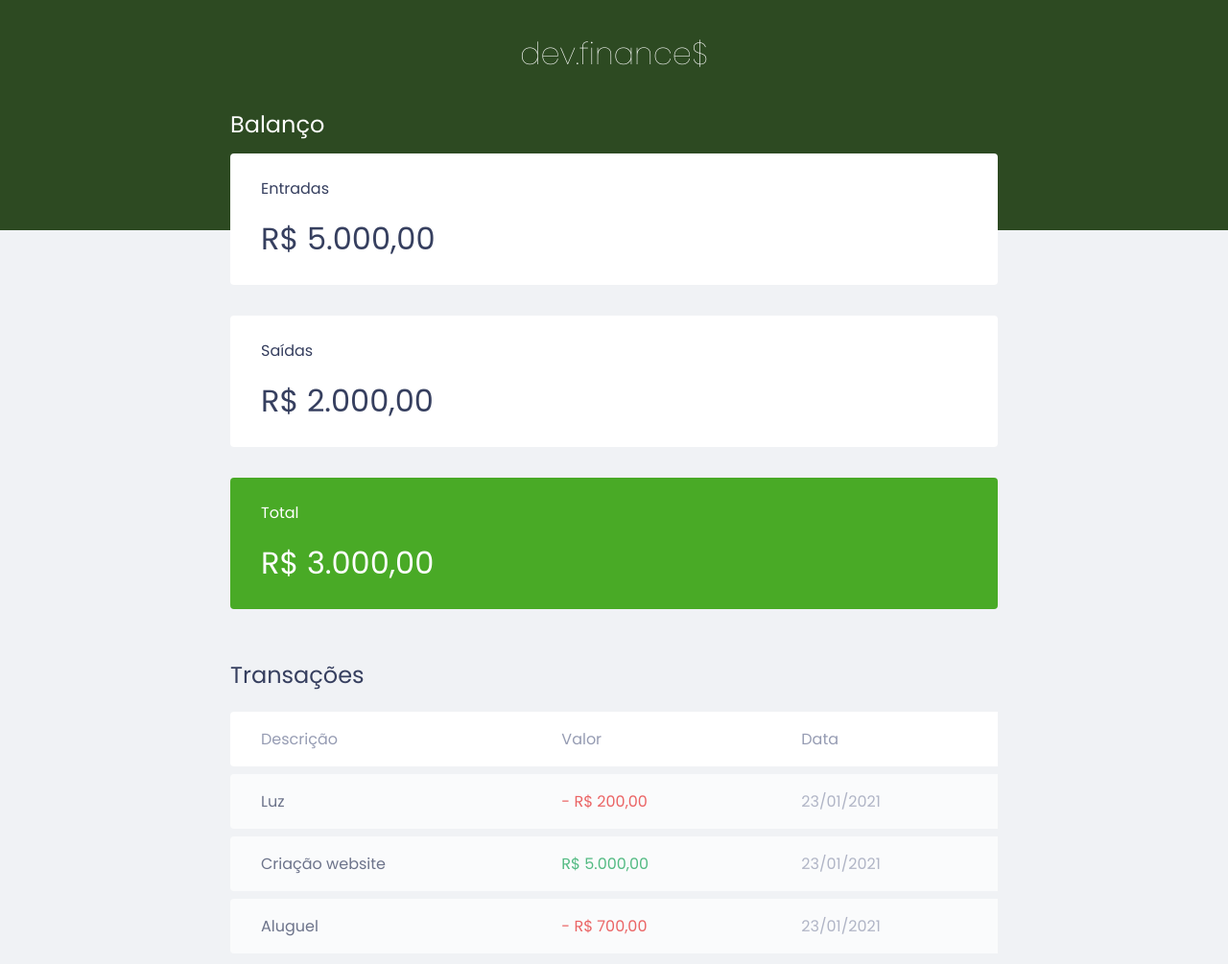
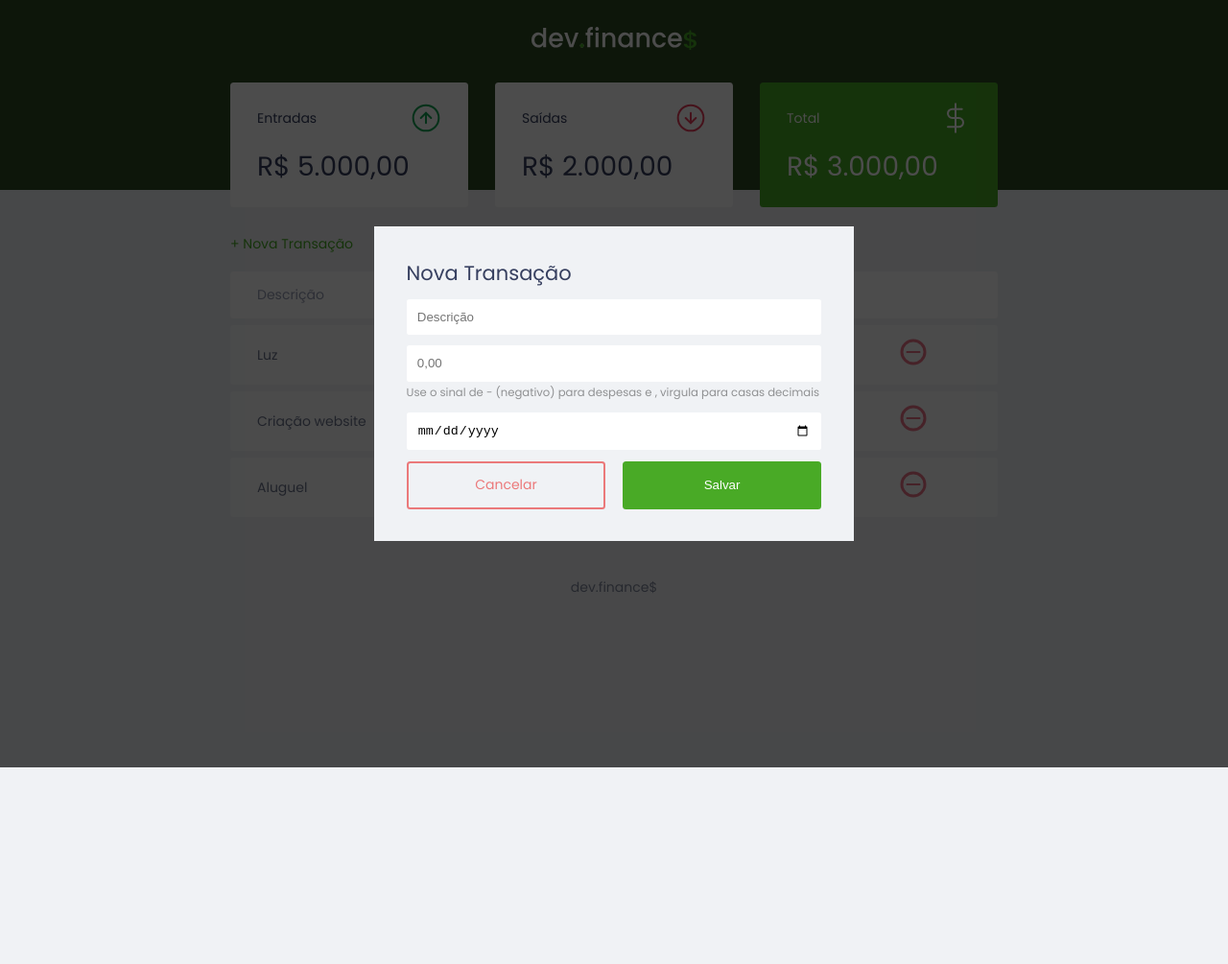
Before and after one commit to leandross86/devfinance, a plain HTML site: page index.html in a window 1280 px wide. Shown: the top 1005 px of the page at 96% size. After the commit the page ends 800 px from the top, so only its background shows below. Drawn offline with Linux system fonts and the light colour scheme.

Commit message:
Improve html and css in application

```diff
--- a/index.html
+++ b/index.html
@@ -1,42 +1,56 @@
 <!DOCTYPE html>
 <html lang="pt-BR">
+
 <head>
   <meta charset="UTF-8" />
   <meta name="viewport" content="width=device-width, initial-scale=1.0" />
   <title>dev.finance$</title>
   <link rel="stylesheet" href="./styles.css">
   <link rel="preconnect" href="https://fonts.gstatic.com">
-    <link href="https://fonts.googleapis.com/css2?family=Poppins:ital,wght@0,100;0,200;0,400;0,700;1,200;1,400;1,700&display=swap" rel="stylesheet">
+  <link
+    href="https://fonts.googleapis.com/css2?family=Poppins:ital,wght@0,100;0,200;0,400;0,700;1,200;1,400;1,700&display=swap"
+    rel="stylesheet">
 </head>
 
 <body>
   <header>
-      <h1 id="logo">dev.finance$</h1>
+    <img src="./assets/logo.svg" alt="Logo Dev Finance">
   </header>
 
   <main class="container">
     <section id="balance">
-        <h2>Balanço</h2>
+      <h2 class="sr-only">Balanço</h2>
 
       <div class="card">
-          <h3>Entradas</h3>
+        <h3>
+          <span>Entradas</span>
+          <img src="./assets/income.svg" alt="Image de entradas">
+        </h3>
         <p>R$ 5.000,00</p>
       </div>
 
       <div class="card">
-          <h3>Saídas</h3>
+        <h3>
+          <span>Saídas</span>
+          <img src="./assets/expense.svg" alt="Image de saidas">
+        </h3>
         <p>R$ 2.000,00</p>
       </div>
 
       <div class="card total">
-          <h3>Total</h3>
+        <h3>
+          <span>Total</span>
+          <img src="./assets/total.svg" alt="Image de total">
+        </h3>
         <p>R$ 3.000,00</p>
       </div>
 
     </section>
 
     <section id="transaction">
-        <h2>Transações</h2>
+      <h2 class="sr-only">Transações</h2>
+
+      <a onclick="Modal.open()" href="#" class="button new">+ Nova Transação</a>
 
       <table id="data-table">
         <thead>
@@ -44,6 +58,7 @@
             <th>Descrição</th>
             <th>Valor</th>
             <th>Data</th>
+            <th></th>
           </tr>
         </thead>
         <tbody>
@@ -51,24 +66,93 @@
             <td class="description">Luz</td>
             <td class="expense"> - R$ 200,00</td>
             <td class="date">23/01/2021</td>
+            <td>
+              <img src="./assets/minus.svg" alt="Remover transação">
+            </td>
           </tr>
           <tr>
             <td class="description">Criação website</td>
             <td class="income">R$ 5.000,00</td>
             <td class="date">23/01/2021</td>
+            <td>
+              <img src="./assets/minus.svg" alt="Remover transação">
+            </td>
           </tr>
           <tr>
             <td class="description">Aluguel</td>
             <td class="expense"> - R$ 700,00</td>
             <td class="date">23/01/2021</td>
+            <td>
+              <img src="./assets/minus.svg" alt="Remover transação">
+            </td>
           </tr>
         </tbody>
       </table>
     </section>
   </main>
 
+  <!-- Modal -->
+
+  <div class="modal-overlay active">
+    <div class="modal">
+      <div id="form">
+        <h2>Nova Transação</h2>
+        <form action="">
+          <div class="input-group">
+            <label class="sr-only" for="description">
+              Descrição
+            </label>
+            <input type="text" name="description" id="description" placeholder="Descrição" />
+          </div>
+          <div class="input-group">
+            <label class="sr-only" for="amount">
+              Valor
+            </label>
+            <input type="number" step="0.01" name="amount" id="amount" placeholder="0,00" />
+            <small class="help">Use o sinal de - (negativo) para despesas e , virgula para casas decimais</small>
+          </div>
+          <div class="input-group">
+            <label class="sr-only" for="date">
+              Data
+            </label>
+            <input type="date" name="date" id="date" />
+          </div>
+
+          <div class="input-group actions">
+            <a onclick="Modal.close()" href="#" class="button cancel">Cancelar</a>
+            <button>Salvar</button>
+          </div>
+        </form>
+      </div>
+    </div>
+  </div>
+
   <footer>
     <p>dev.finance$</p>
   </footer>
+
+  <script>
+    const Modal = {
+      open() {
+        // Abrir modal
+        // Adicionar a class active ao modal
+        document
+          .querySelector('.modal-overlay')
+          .classList
+          .add('active')
+
+      },
+      close() {
+        // fechar o modal
+        // remover a class active do modal
+        document
+          .querySelector('.modal-overlay')
+          .classList
+          .remove('active')
+      }
+    }
+
+  </script>
 </body>
+
 </html>
--- a/styles.css
+++ b/styles.css
@@ -1,5 +1,10 @@
+/* Global ===================== */
 :root {
-  --dark-blue: #363f5f
+  --dark-blue: #363f5f;
+  --green: #49AA26;
+  --light-green: #3dd705;
+  --red: #e92929;
+
 }
 
 * {
@@ -8,9 +13,25 @@
   box-sizing: border-box;
 }
 
+html {
+  font-size: 93.75%; /* 15px */
+}
+
 body {
   background: #f0f2f5;
-  font-family: 'Poppins', sans-serif;
+  font-family:'Poppins', sans-serif
+}
+
+.sr-only {
+  position: absolute;
+  width: 1px;
+  height: 1px;
+  padding: 0;
+  margin: -1px;
+  overflow: hidden;
+  clip: rect(0, 0, 0, 0);
+  white-space: nowrap;
+  border-width: 0;
 }
 
 .container {
@@ -18,13 +39,61 @@ body {
   margin: auto;
 }
 
+/* Titles ===================== */
 h2 {
   margin-top: 3.2rem;
   margin-bottom: 0.8rem;
   color: var(--dark-blue);
+
   font-weight: normal;
 }
 
+/* Links & Buttons ===================== */
+a {
+  color: var(--green);
+  text-decoration: none;
+}
+
+a:hover {
+  color: var(--light-green);
+}
+
+button {
+  width: 100%;
+  height: 50px;
+  border: none;
+  color: white;
+  background: var(--green);
+  padding: 0;
+  border-radius: 0.25rem;
+  cursor: pointer;
+}
+
+button:hover {
+  background: var(--light-green);
+}
+
+.button.new {
+  display: inline-block;
+  margin-bottom: .8rem;
+}
+
+.button.cancel {
+  color: var(--red);
+  border: 2px var(--red) solid;
+  border-radius: 0.25rem;
+  height: 50px;
+  display: flex;
+  align-items: center;
+  justify-content: center;
+  opacity: 0.6;
+}
+
+.button.cancel:hover {
+  opacity: 1;
+}
+
+/* Header ===================== */
 header {
   background: #2D4A22;
   padding: 2rem 0 10rem;
@@ -32,21 +101,23 @@ header {
 }
 
 #logo {
-  color: #fff;
+  color: white;
   font-weight: 100;
 }
 
+/* Balance ===================== */
 #balance {
   margin-top: -8rem;
 }
 
 #balance h2 {
-  color: #fff;
-  margin-top: 0;
+  color:white;
+  margin-top:0;
 }
 
+/* Cards ===================== */
 .card {
-  background: #fff;
+  background: white;
   padding: 1.5rem 2rem;
   border-radius: 0.25rem;
   margin-bottom: 2rem;
@@ -56,6 +127,9 @@ header {
 .card h3 {
   font-weight: normal;
   font-size: 1rem;
+  display: flex;
+  align-items: center;
+  justify-content: space-between;
 }
 
 .card p {
@@ -65,10 +139,16 @@ header {
 }
 
 .card.total {
-  background: #49aa26;
-  color: #fff;
+  background: var(--green);
+  color: white;
 }
 
+/* Table ===================== */
+#transaction {
+  display: block;
+  width: 100%;
+  overflow-x: auto;
+}
 #data-table {
   width: 100%;
   border-spacing: 0 0.5rem;
@@ -76,27 +156,33 @@ header {
 }
 
 table thead tr th:first-child,
-table tbody tr td:first-child {
+table tbody tr td:first-child
+{
   border-radius: 0.25rem 0 0 0.25rem;
 }
 
+table thead tr th:last-child,
+table tbody tr td:last-child{
+  border-radius: 0 0.25rem 0.25rem 0;
+}
+
 table thead th {
-  background: #fff;
+  background: white;
   font-weight: normal;
   padding: 1rem 2rem;
   text-align: left;
 }
 
 table tbody tr {
-  opacity: 0.7;
+  opacity: 0.7
 }
 
 table tbody tr:hover {
-  opacity: 1;
+  opacity: 1
 }
 
 table tbody td {
-  background: #fff;
+  background:white;
   padding: 1rem 2rem;
 }
 
@@ -112,9 +198,91 @@ td.expense {
   color: #e92929;
 }
 
+/* Modal ===================== */
+.modal-overlay {
+  width: 100%;
+  height: 100%;
+  background-color: rgba(0,0,0,0.7);
+  position: fixed;
+  top: 0;
+  display:flex;
+  align-items: center;
+  justify-content: center;
+  opacity: 0;
+  visibility: hidden;
+  z-index: 999;
+
+}
+
+.modal-overlay.active {
+  opacity: 1;
+  visibility: visible;
+}
+
+.modal {
+  background: #F0F2f5;
+  padding: 2.4rem;
+  position: relative;
+  z-index: 1;
+  width: 90%;
+  max-width: 500px;
+}
+
+
+/* Form ===================== */
+#form {
+  max-width: 500px;
+}
+
+#form h2 {
+  margin-top: 0;
+}
+
+input {
+  border: none;
+  border-radius: 0.2rem;
+  padding: 0.8rem;
+  width: 100%;
+}
+
+.input-group {
+  margin-top: 0.8rem;
+}
+
+.input-group small {
+  opacity: 0.4;
+}
+
+.input-group.actions {
+  display: flex;
+  justify-content: space-between;
+  align-items: center;
+}
+
+.input-group.actions .button,
+.input-group.actions button {
+  width: 48%;
+}
+
+
+/* Footer ===================== */
 footer {
   text-align: center;
   padding: 4rem 0 2rem;
   color: var(--dark-blue);
   opacity: 0.6;
 }
+
+
+/* Responsive ===================== */
+@media (min-width: 800px) {
+  html {
+      font-size: 87.5%;
+  }
+
+  #balance {
+      display: grid;
+      grid-template-columns: repeat(3, 1fr);
+      gap: 2rem;
+  }
+}
```
Also changed, not shown: assets/expense.svg (added), assets/income.svg (added), assets/logo.svg (added), assets/minus.svg (added), assets/plus.svg (added), assets/total.svg (added). Lines whose indentation alone changed are shown as unchanged.
